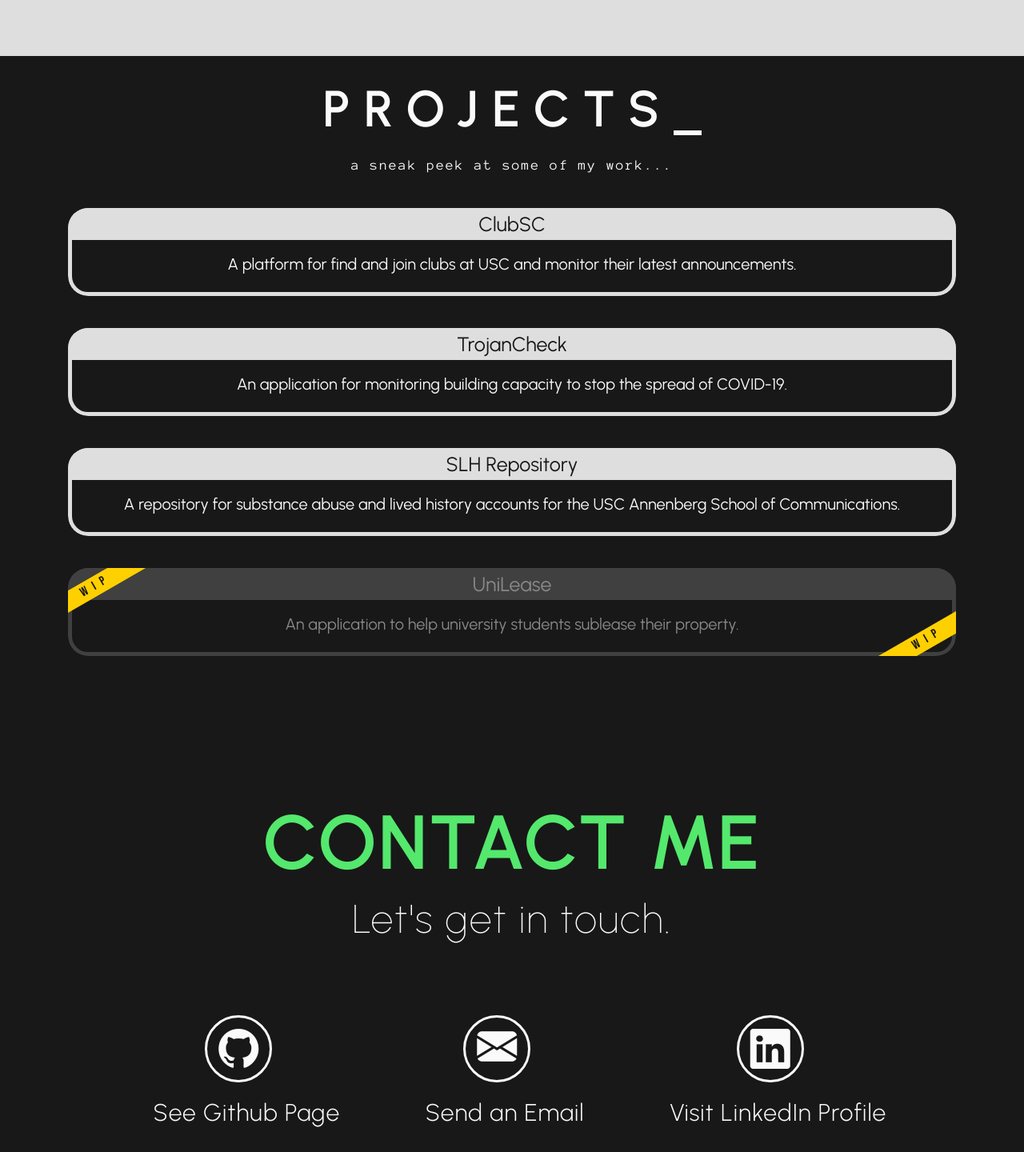
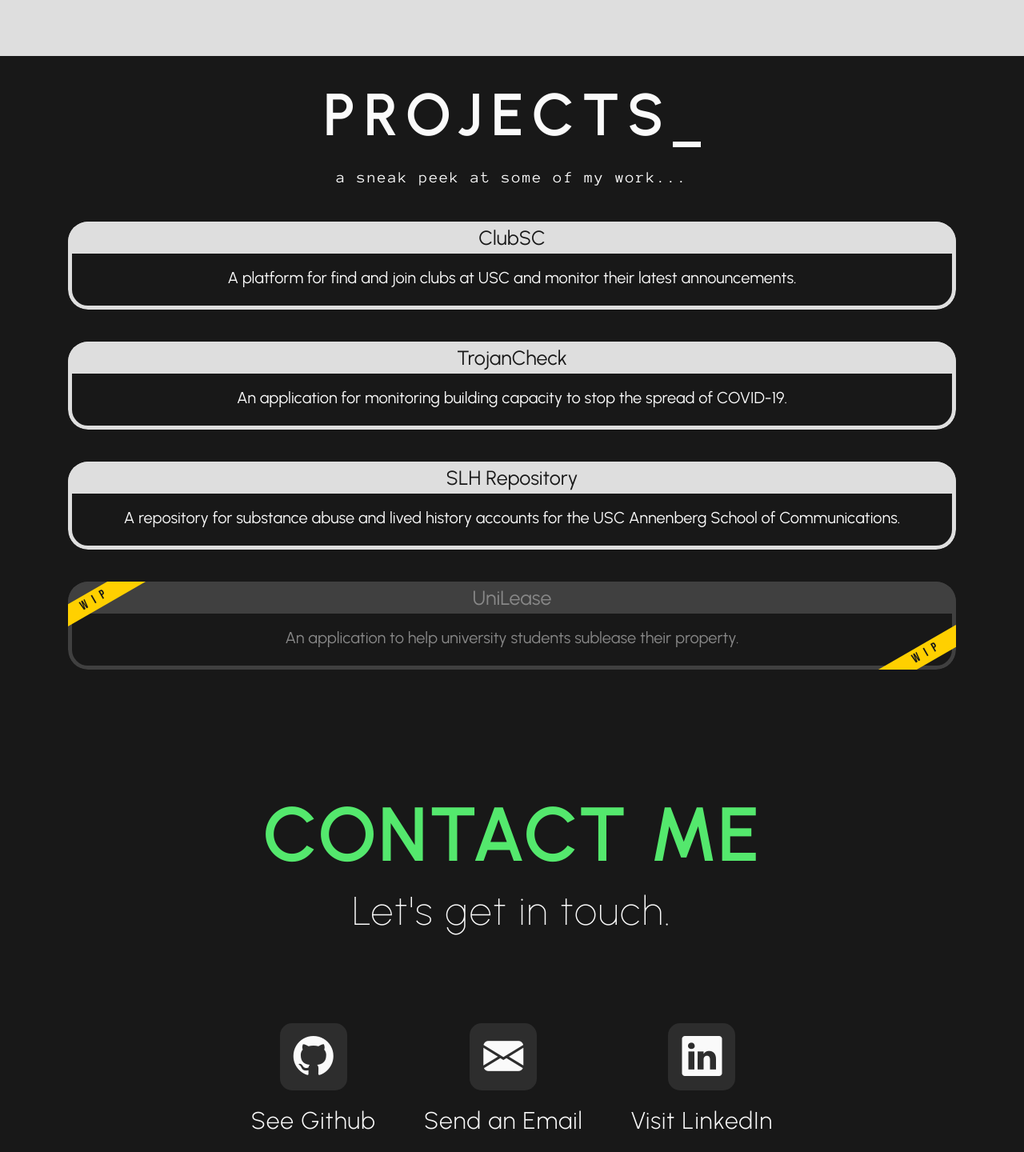
Before and after one commit to carlos-lao/portfolio, a React (Create React App) app: page / in a window 1280 px wide. Shown: the part 2330-3770 px from the top of the page at 80% size. Built offline with nearby package versions, Linux system fonts and the light colour scheme.

Commit message:
mostly done

```diff
--- a/src/App.js
+++ b/src/App.js
@@ -1,18 +1,49 @@
 // external
+import { useEffect, useState } from 'react';
 import 'bootstrap/dist/css/bootstrap.css';
 
 // internal
 import './styles/App.css';
 import * as Section from './sections';
+import * as Overlay from './overlays';
+
+const overlayInitState = {visible: false, content: null}
 
 const App = () => {
+  const [overlay, setOverlay] = useState(overlayInitState)
+
+  useEffect(() => {
+    console.log(overlay)
+  }, [overlay])
+
+  const renderOverlay = () => (
+    <div className='fullscreen-overlay d-flex justify-content-center align-items-center'>
+      {overlay.content()}
+    </div>
+)
+
   return (
     <div>
+      {overlay.visible && renderOverlay()}
       <Section.Main />
-      <Section.About />
+      <Section.About
+        showOverlay={() => {
+          setOverlay({
+            visible: true,
+            content: () => (<Overlay.SuggestionBox hide={() => setOverlay(overlayInitState)}/>)
+          })
+        }}
+      />
       <Section.Skills />
-      <Section.Projects />
-      <Section.Contact />
+      <Section.Projects
+        displayProject={(project) => {
+          setOverlay({
+            visible: true,
+            content: () => (<Overlay.ProjectDetails project={project} hide={() => setOverlay(overlayInitState)}/>)
+          })
+        }}
+      />
+      <Section.Contact displayProject/>
       <div id="footer" className='d-flex py-3 justify-content-center'>
         <p id="footer-text">© 2023 | Made and designed by Carlos Lao</p>
       </div>
--- a/src/assets/index.js
+++ b/src/assets/index.js
@@ -3,3 +3,4 @@ export {default as mainBackground} from './main-bg.jpeg';
 export {default as projects} from './projects';
 export {default as portrait} from './portrait.jpg';
 export {default as skills} from './skills';
+export {default as resume} from './resume.pdf';
--- /dev/null
+++ b/src/overlays/index.js
@@ -0,0 +1,2 @@
+export {default as SuggestionBox} from './SuggestionBox';
+export {default as ProjectDetails} from './ProjectDetails';
--- a/src/sections/About.js
+++ b/src/sections/About.js
@@ -4,7 +4,6 @@ import { useState, useEffect, useRef } from 'react';
 // internal
 import { portrait } from '../assets';
 
-const FORM_SUBMIT = "https://script.google.com/macros/s/AKfycbylECUpNlIKdSbOWzamKmFcSAqZadIIqO0TzMDZ_s7hGaCMFxTCX-LG0Jkn5u7rXXVtMg/exec"
 const TYPING_SPEED = 125
 const PAUSE_TIME = 15
 const DIRECTION = {
@@ -18,11 +17,9 @@ const greetings = [
     "Hola,"
 ]
 
-const About = () => {
+const About = ({ showOverlay }) => {
     const [langIdx, setLangIdx] = useState(0)
     const [currGreeting, setCurrGreeting] = useState(greetings[langIdx].split(''))
-    const [showOverlay, setShowOverlay] = useState(false)
-    const [suggestion, setSuggestion] = useState('')
     const [liftPortrait, setLiftPortrait] = useState(false)
 
     const animationIndicator = useRef(null)
@@ -30,12 +27,14 @@ const About = () => {
     const interval = useRef()
     const currIdx = useRef()
 
-    const controlPortrait = () => {
-        const {y, height} = animationIndicator.current.getClientRects()[0];
-        setLiftPortrait(y < window.innerHeight - (0.25 * height) && y > (-0.25 * height))
-    };
+    // add portrait animation
+    useEffect(() => {
+        const controlPortrait = () => {
+            const {y, height} = animationIndicator.current.getClientRects()[0];
+            setLiftPortrait(y < window.innerHeight - (0.5 * height) && y > (-0.5 * height))
+        };
 
-    useEffect( ()=> {
+        controlPortrait()
         window.addEventListener('scroll', controlPortrait)
 
         return () => {
@@ -89,52 +88,8 @@ const About = () => {
         }
     }, [currGreeting, langIdx])
 
-    const renderOverlay = () => (
-        <div className='fullscreen-overlay d-flex justify-content-center align-items-center'>
-            <div id='suggestion-box'>
-                <button type="button" className="btn-close" aria-label="Close" id="close-suggestion-box"
-                    onClick={() => {
-                        setShowOverlay(false)
-                        this.setSuggestion("")
-                    }}
-                ></button>
-                <form
-                    id="suggestion-form"
-                    className='d-flex flex-column align-items-center fill-parent'
-                >
-                    <input
-                        name="Activity"
-                        type="text"
-                        className="form-control my-3"
-                        placeholder="What should I learn next?"
-                        autoComplete="off"
-                    />
-                    <button
-                        type="submit"
-                        className={"btn btn-" + (suggestion.length === 0 ? "secondary" : "primary")}
-                        style={{ border: "none" }}
-                        disabled={suggestion.length === 0}
-                        onClick={e => {
-                            e.preventDefault()
-                            const data = new FormData(document.getElementById("suggestion-form"));
-                            const action = FORM_SUBMIT;
-                            fetch(action, {
-                                method: 'POST',
-                                body: data,
-                            })
-
-                            setShowOverlay(false)
-                            setSuggestion("")
-                        }}
-                    >Submit</button>
-                </form>
-            </div>
-        </div>
-    )
-
     return (
         <div id="about" className='section pb-5 pb-lg-0 d-flex'>
-            {showOverlay && renderOverlay()}
             <div className='container px-xl-5 my-auto'>
                 <div className='d-flex align-items-center justify-content-between'>
                     <div>
@@ -158,7 +113,7 @@ const About = () => {
                                     Obviously, I'm always open to picking up new hobbies! Since you're here anyway, why not&nbsp;
                                     <a id="suggest" href='#' onClick={(e) => {
                                         e.preventDefault()
-                                        setShowOverlay(true);
+                                        showOverlay();
                                         return false;
                                     }}>
                                         drop me a suggestion for what to pick up next
--- a/src/sections/Contact.js
+++ b/src/sections/Contact.js
@@ -4,35 +4,33 @@ import React from 'react'
 // internal
 import { mainBackground } from '../assets';
 
-const ContactLink = ({ onClick, children, label }) => (
-  <div className='d-flex align-items-center flex-column flex-xxl-row contact-wrapper'>
-    <div className='contact-link d-flex justify-content-center align-items-center my-3' onClick={onClick}>
+const ContactLink = ({ href, children, label, target }) => (
+  <a className='d-flex align-items-center flex-column contact-wrapper mx-4' href={href} target={target}>
+    <div className='contact-link d-flex justify-content-center align-items-center my-3'>
       {children}
     </div>
     <h4 className='contact-label d-none d-lg-block'>{label}</h4>
-  </div>
+  </a>
 )
 
 const Contact = () => {
   return (
     <div id='contact' className='section d-flex'>
-      {/* <img src={mainBackground} id="bg-img" className="bg-main" alt="black and white image of waves" />
-      <div id="contact-overlay" className="bg-main"></div> */}
       <div className='container my-auto'>
-        <div className='row d-flex align-items-center'>
-          <div className='col-12 col-xxl-8 d-flex flex-column align-items-center align-items-xxl-start mb-5'>
+        <div className='d-flex flex-column align-items-center'>
+          <div className='d-flex flex-column align-items-center mb-5'>
             <h2 id='contact-title' className='text-center text-md-left'>CONTACT ME</h2>
             <h3 id='contact-subtitle' className='text-center text-md-left'>Let's get in touch.</h3>
           </div>
-          <div className='col-12 col-xxl-4 d-flex justify-content-evenly flex-xxl-column align-items-start ml-xxl-5'>
-            <ContactLink label='See Github Page' onClick={()=>{}}>
-              <i className="bi bi-github contact-icon align-self-xl-end"></i>
+          <div className='d-flex justify-content-evenly align-items-start mt-3'>
+            <ContactLink label='See Github' href='https://github.com/carlos-lao'>
+              <i className="bi bi-github contact-icon"></i>
             </ContactLink>
-            <ContactLink label='Send an Email' onClick={()=>{}}>
-              <i className='bi bi-envelope-fill contact-icon align-self-xl-start'></i>
+            <ContactLink label='Send an Email' href='mailto:cdrivlao@gmail.com'>
+              <i className='bi bi-envelope-fill contact-icon'></i>
             </ContactLink>
-            <ContactLink label='Visit LinkedIn Profile' onClick={()=>{}}>
-              <i className='bi bi-linkedin contact-icon align-self-xl-end'></i>
+            <ContactLink label='Visit LinkedIn' href='https://www.linkedin.com/in/carlos-lao/'>
+              <i className='bi bi-linkedin contact-icon'></i>
             </ContactLink>
           </div>
         </div>
--- a/src/sections/Projects.js
+++ b/src/sections/Projects.js
@@ -1,6 +1,5 @@
 // external
-import { render } from '@testing-library/react'
-import { useState } from 'react'
+import { useState, useRef, useEffect } from 'react'
 
 // internal
 import { projects } from '../assets'
@@ -16,27 +15,36 @@ const ProjectCard = ({ src, onClick }) => (
     </div>
 )
 
-const Projects = () => {
-    const [displayedProject, setDisplayedProject] = useState(null);
+const Projects = ({ displayProject }) => {
+    const [showSubtitle, setShowSubtitle] = useState(false)
 
-    const renderOverlay = () => (
-        <div className='fullscreen-overlay d-flex justify-content-center align-items-center'>
-            <button className='btn btn-primary' onClick={() => {setDisplayedProject(null)}}>Close</button>
-        </div>
-    )
+    const animationIndicator = useRef(null)
+
+    useEffect( ()=> {
+        const controlSubtitle = () => {
+            const {y, height} = animationIndicator.current.getClientRects()[0];
+            setShowSubtitle(y < window.innerHeight - (3 * height) && y > (4 * height))
+        };
+
+        controlSubtitle();
+        window.addEventListener('scroll', controlSubtitle)
+
+        return () => {
+            window.removeEventListener('scroll', controlSubtitle)
+        }
+    }, [] );
 
     return (
         <div id='projects' className='section d-flex'>
-            {displayedProject != null && renderOverlay()}
             <div className='container my-auto'>
                 <div className='row'>
                     <div className='col-12 col-xxl-5 d-flex flex-column justify-content-center align-items-center align-items-xxl-start'>
-                        <h2 id="projects-title" className='mb-3 mb-xxl-4'>PROJECTS<span id="underscore"></span></h2>
-                        <p id='projects-subtitle' className='text-center'>a sneak peek at some of my work...</p>
+                        <h2 id="projects-title" className='mt-3 mb-3'>PROJECTS<span id="underscore"></span></h2>
+                        <p id='projects-subtitle' className={`text-center opacity-${showSubtitle ? '100' : '0'}`} ref={animationIndicator}>a sneak peek at some of my work...</p>
                     </div>
                     <div id='projects-wrapper' className='col-12 col-xxl-7 d-flex flex-column align-items-stretch'>
                         {projects.map((project, i) => (
-                            <ProjectCard src={project} key={i} onClick={() => {setDisplayedProject(project)}}/>
+                            <ProjectCard src={project} key={i} onClick={() => {project.finished && displayProject(project)}}/>
                         ))}
                     </div>
                 </div>
--- a/src/sections/Skills.js
+++ b/src/sections/Skills.js
@@ -2,7 +2,7 @@
 import React from 'react'
 
 // internal
-import { skills } from '../assets';
+import { skills, resume } from '../assets';
 
 const Skill = ({ image, name }) => (
   <div className="d-flex flex-column justify-content-center align-items-center px-4">
@@ -32,7 +32,9 @@ const Skills = () => {
               <div id="right-fade" className='slider-fade'></div>
             </div>
           </div>
-          <button className='btn' id='resume-btn'>SEE FULL RÉSUMÉ</button>
+          <a href={resume} target='_blank' rel='noopener noreferrer'>
+            <button className='btn' id='resume-btn'>SEE FULL RÉSUMÉ</button>
+          </a>
         </div>
       </div>
     </div>
--- a/src/styles/App.css
+++ b/src/styles/App.css
@@ -47,6 +47,11 @@ a:hover {
   color:#181818;
 }
 
+.btn-primary:disabled {
+  background-color: #85e796;
+  color: #181818;
+}
+
 .monospace {
   font-family: 'Anonymous Pro', monospace;
 }
@@ -84,7 +89,7 @@ a:hover {
   left: 0;
   width: 100%;
   height: 100%;
-  background-color: #18181890;
+  background-color: #181818a0;
 }
 
 /* Main section */
@@ -203,16 +208,7 @@ a:hover {
 #suggestion-box {
   position: relative;
   background-color: #FAFAFA;
-  width: 300px;
   border-radius: 15px;
-  padding: 20px;
-  padding-top: 35px;
-}
-
-#close-suggestion-box {
-  position: absolute;
-  top: 10px;
-  right: 10px;
 }
 
 .about-text {
@@ -289,15 +285,13 @@ a:hover {
   border: solid #4cd463 3px;
   background-color: transparent;
   color: #4cd463;
-  transition: 0.25s ease-in;
+  transition: 0.25s ease-in-out;
 }
 
 #resume-btn:hover {
   background-color: #4cd463!important;
   color: #fafafa !important;
-  font-size: 1.6rem;
-  border-radius: 1.6rem;
-  transform: translateY(-0.05rem);
+  transform: scale(1.1);
 }
 
 #resume-btn:active {
@@ -317,14 +311,15 @@ a:hover {
 
 #projects-title {
   font-weight: 900;
-  font-size: 3rem;
-  letter-spacing: 1rem;
+  font-size: 3.5rem;
+  letter-spacing: 0.7rem;
 }
 
 #projects-subtitle {
   font-family: 'Anonymous Pro', monospace;
-  font-size: 0.9rem;
+  font-size: 1rem;
   letter-spacing: 0.1rem;
+  transition: ease-out 0.5s;
 }
 
 #projects-wrapper div {
@@ -378,16 +373,18 @@ a:hover {
 
 .project-card-wrapper:hover {
   transform: scale(1.05);
-  cursor: pointer;
+  cursor: not-allowed;
 }
 
 .project-card-wrapper:hover .project-card-enabled {
   border-color: #4cd463;
   background-color: #404040;
+  cursor: pointer;
 }
 
 .project-card-wrapper:hover .project-card-title-enabled {
   background-color: #4cd463;
+  cursor: pointer;
 }
 
 .project-card-text {
@@ -449,28 +446,41 @@ a:hover {
   height: 20rem;
 }
 
+.contact-wrapper {
+  color:#fafafa
+}
+
 .contact-link {
   aspect-ratio: 1 / 1;
   height: 4.2rem;
-  border-radius: 50%;
-  border: #fafafa solid 3px;
+  border-radius: 15px;
+  background-color: #2d2d2d;
   transition: 0.25s ease-out;
 }
 
 .contact-label {
   font-weight: 300;
   letter-spacing: 0.05rem;
-  margin-left: 1rem;
   transition: 0.25s ease-out;
 }
 
 .contact-icon {
   font-size: 2.5rem;
-  transition: 0.25s ease-out;
+}
+
+.contact-wrapper:hover {
+  color: #fafafa;
+  cursor: pointer;
 }
 
 .contact-wrapper:hover .contact-label {
-  color: #54E86D;
+  transform: translateY(10px);
+  color:#85e796;
+}
+
+.contact-wrapper:hover .contact-link {
+  transform: scale(1.2);
+  box-shadow: 0 0 15px rgba(84, 232, 109, 0.8);
 }
 
 /* Footer */
```
Also changed, not shown: src/overlays/ProjectDetails.js (added, +12 -0 lines), src/overlays/SuggestionBox.js (added, +50 -0 lines), 1 other file (tests, documents, lock files or other folders).
